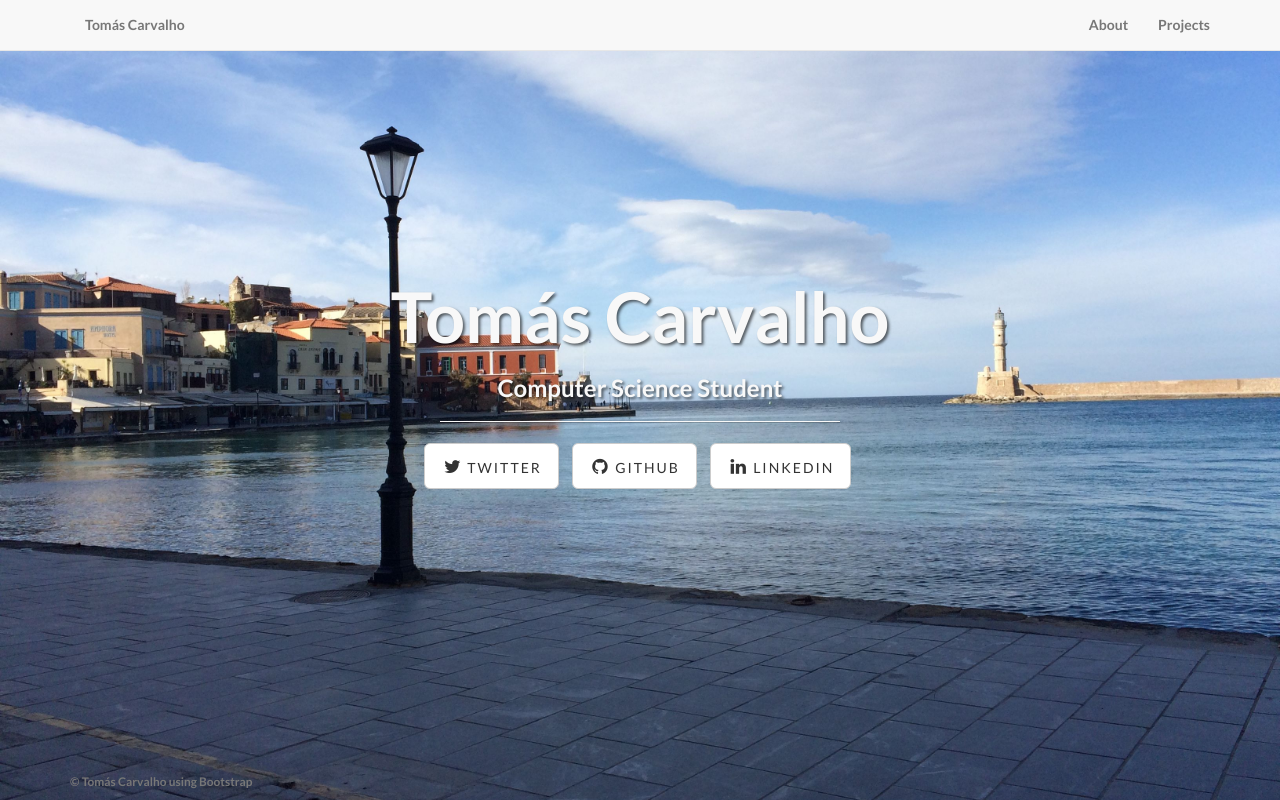
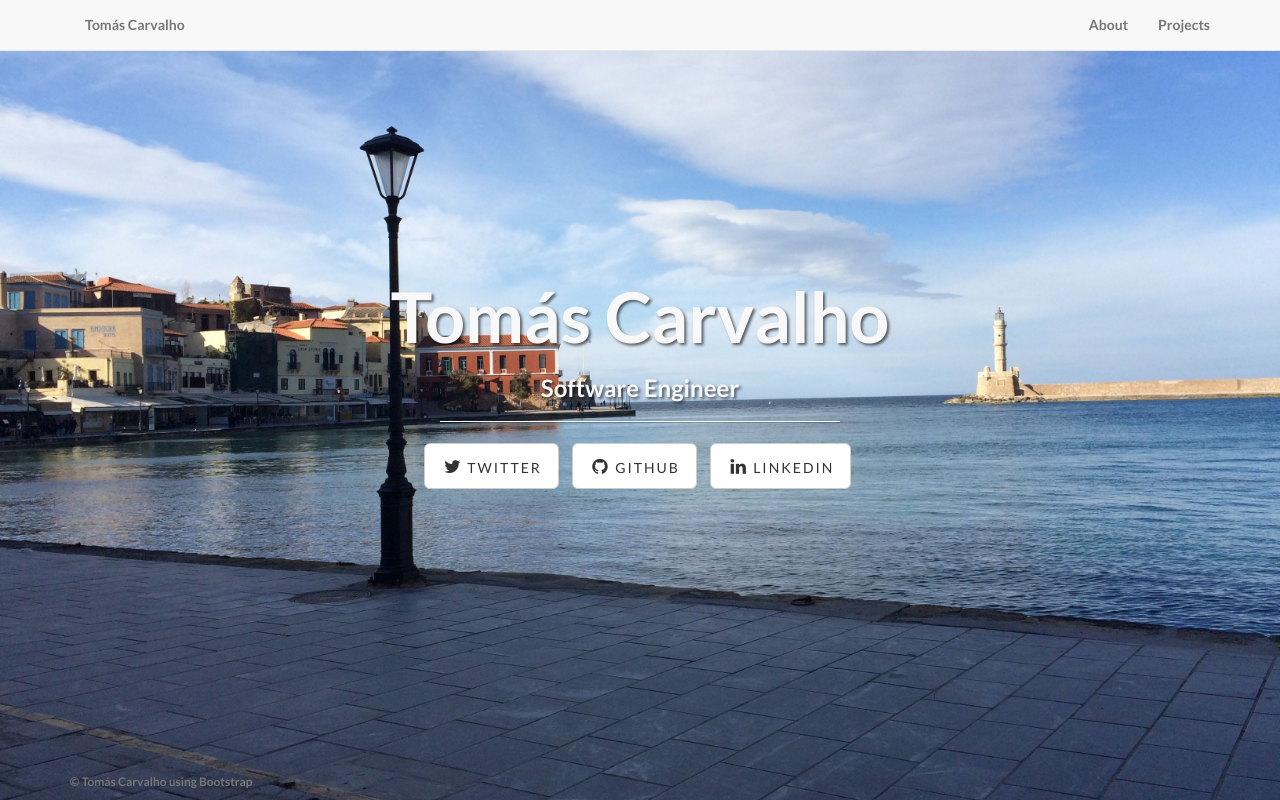
Before and after one commit to tomascarvalho/My-Website, a Flask app: page / in a window 1280 px wide. Run offline with Flask 2, Linux system fonts and the light colour scheme; some libraries are stand-ins or nearby versions.

Commit message:
Changed my description

```diff
--- a/templates/index.html
+++ b/templates/index.html
@@ -88,7 +88,7 @@
                 <div class="col-lg-12">
                     <div class="intro-message">
                         <h1>Tomás Carvalho</h1>
-                        <h3>Computer Science Student</h3>
+                        <h3>Software Engineer</h3>
                         <hr class="intro-divider">
                         <ul class="list-inline intro-social-buttons">
                             <li>
```
